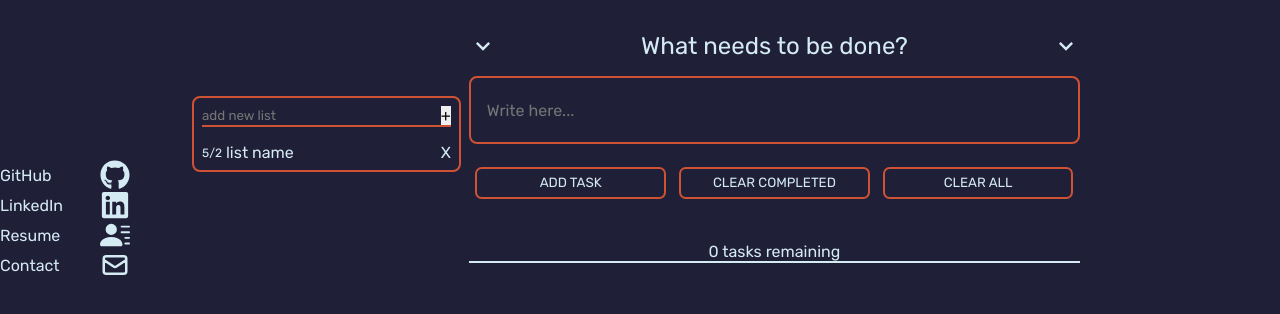
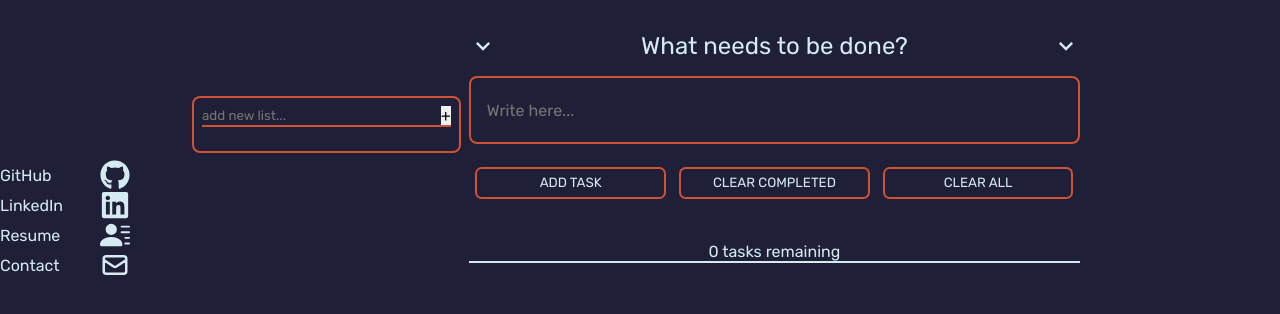
Before and after one commit to wmaKRET/better-todolist, a React (Create React App) app: page / in a window 1280 px wide. Shown: the top 314 px of the page. Built offline with nearby package versions, Linux system fonts and the light colour scheme.

Commit message:
Update lists components to correctly add new tasks list

```diff
--- a/src/components/lists/Lists.js
+++ b/src/components/lists/Lists.js
@@ -18,8 +18,12 @@ const Lists = () => {
 
     return (
         <div className="lists">
-            <ListsMenu />
-            <ListsList />
+            <ListsMenu
+                addList={addList}
+            />
+            <ListsList
+                listsArray={listsArray}
+            />
         </div>
     )
 }
--- a/src/components/lists/ListsList.js
+++ b/src/components/lists/ListsList.js
@@ -1,19 +1,22 @@
-const ListsList = () => {
-    return (
-        <div className="lists__list">
-            <div className="lists__list-item">
+const ListsList = ({ listsArray }) => {
+    const listElements = listsArray.map(list => (
+        <div key={list.id} className="lists__list-item">
             <div className="lists__list-item__details">
-                    <p>5</p>
+                <p>{list.tasks.length}</p>
                 <p>/</p>
-                    <p>2</p>
+                <p>{list.tasks.length}</p>
             </div>
             <div className="lists__list-item__name">
-                    <p>list name</p>
+                <p>{list.value}</p>
             </div>
             <div className="lists__list-item__delete">
                 <p>X</p>
             </div>
         </div>
+    ))
+    return (
+        <div className="lists__list">
+            {listElements}
         </div>
     )
 }
--- a/src/components/lists/ListsMenu.js
+++ b/src/components/lists/ListsMenu.js
@@ -1,12 +1,30 @@
-const ListsMenu = () => {
+import { useState } from "react"
+
+const ListsMenu = ({ addList }) => {
+    const [inputValue, setInputValue] = useState("")
+
+    const handleChange = (event) => {
+        const { value } = event.target
+        setInputValue(value)
+    }
+
+    const handleAddButton = (valueFromInput) => {
+        addList(valueFromInput)
+        setInputValue("")
+    }
+
     return (
         <div className="lists__menu">
             <input
+                type="text"
                 className="lists__menu-input"
-                placeholder="add new list"
+                placeholder="add new list..."
+                value={inputValue}
+                onChange={handleChange}
             ></input>
             <button
                 className="lists__menu-btn"
+                onClick={() => handleAddButton(inputValue)}
             >
                 +
             </button>
```
Lines whose indentation alone changed are shown as unchanged.
